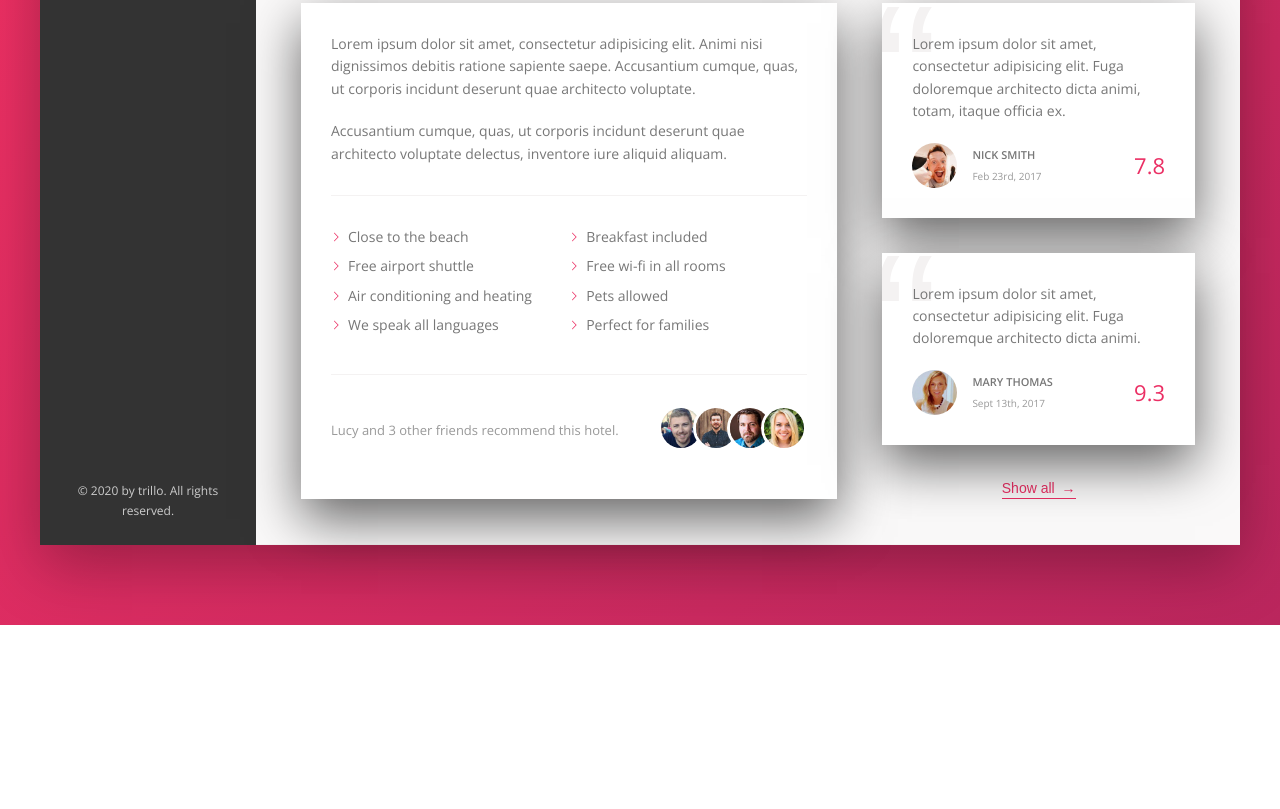
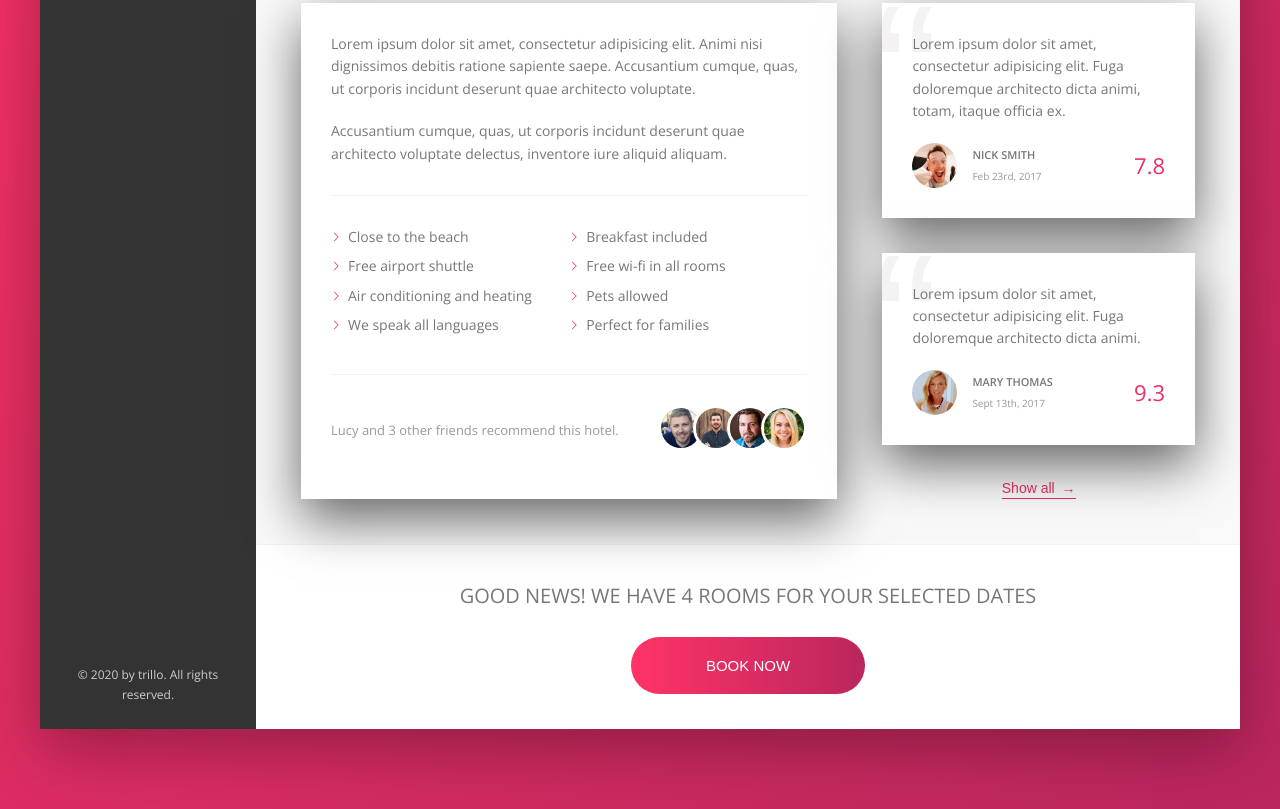
Before and after one commit to Lithium87/Trillo, a website: page index.html in a window 1280 px wide. Shown: the part 644-1453 px from the top of the page. Before the commit the page ends 1269 px from the top, so only its background shows below. Drawn offline with nearby package versions, Linux system fonts and the light colour scheme.

Commit message:
Building the CTA Section

```diff
--- a/css/style.css
+++ b/css/style.css
@@ -372,3 +372,45 @@ body {
     color: var(--color-grey-light-2);
     font-family: sans-serif;
     z-index: 1; }
+
+.cta {
+  padding: 3.5rem 0;
+  text-align: center; }
+  .cta__book-now {
+    font-size: 2rem;
+    font-weight: 300;
+    text-transform: uppercase;
+    margin-bottom: 2.5rem; }
+
+.btn {
+  font-size: 1.5rem;
+  font-weight: 300;
+  text-transform: uppercase;
+  border-radius: 100px;
+  border: none;
+  background-image: linear-gradient(to right, var(--color-primary-light), var(--color-primary-dark));
+  color: #fff;
+  position: relative;
+  overflow: hidden;
+  cursor: pointer; }
+  .btn > * {
+    display: inline-block;
+    height: 100%;
+    width: 100%;
+    transition: all .2s; }
+  .btn__visible {
+    padding: 2rem 7.5rem; }
+  .btn__invisible {
+    position: absolute;
+    padding: 2rem 0;
+    left: 0;
+    top: -100%; }
+  .btn:hover {
+    background-image: linear-gradient(to left, var(--color-primary-light), var(--color-primary-dark)); }
+  .btn:hover .btn__visible {
+    transform: translateY(100%); }
+  .btn:hover .btn__invisible {
+    top: 0; }
+  .btn:focus {
+    outline: none;
+    animation: pulsate 1s infinite; }
--- a/index.html
+++ b/index.html
@@ -186,6 +186,14 @@
                         <button class="btn-inline">Show all <span>&rarr;</span></button>
                     </div>
                 </div>
+                <div class="cta">
+                    <h2 class="cta__book-now">Good news! We have 4 rooms for your selected dates</h2>
+                    <button class="btn">
+                        <span class="btn__visible">Book now
+                            <span class="btn__invisible">Only 4 rooms left</span>
+                        </span>
+                    </button>
+                </div>
             </main>
         </div>
     </div>
```
